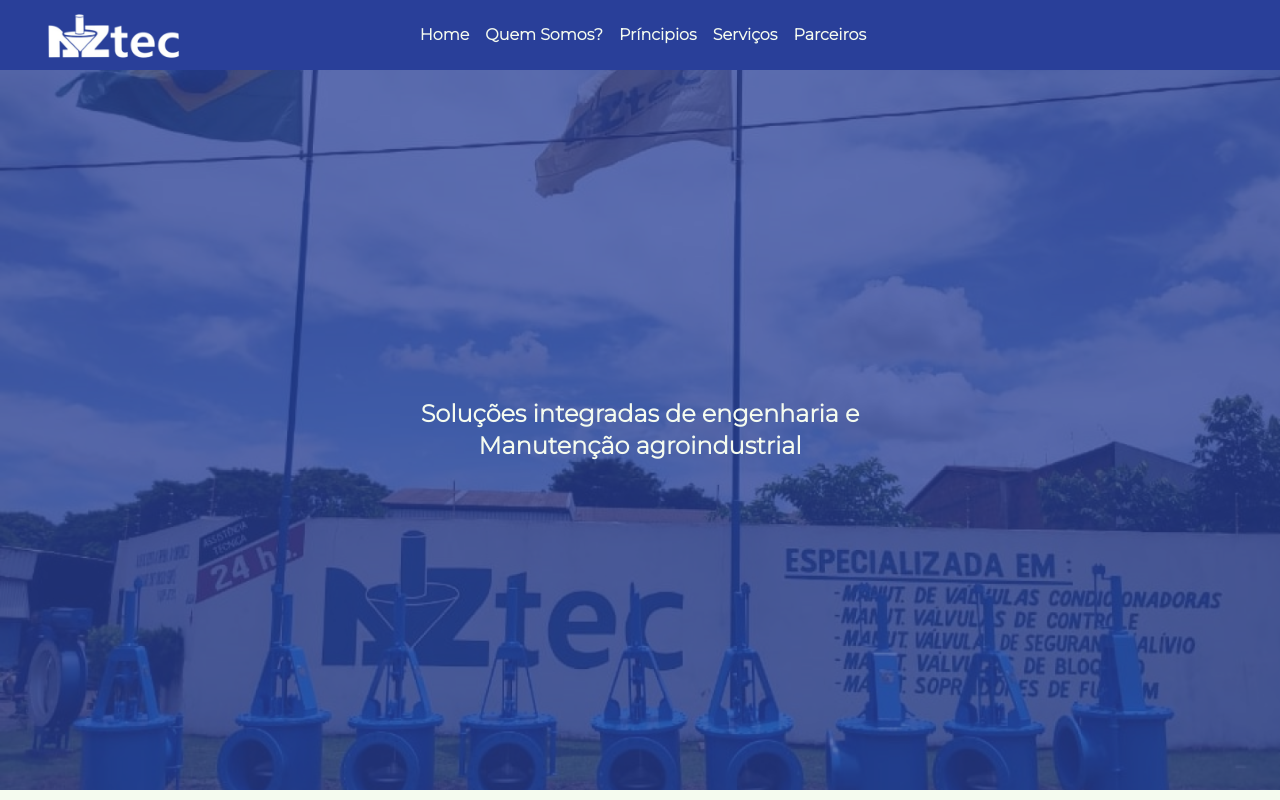
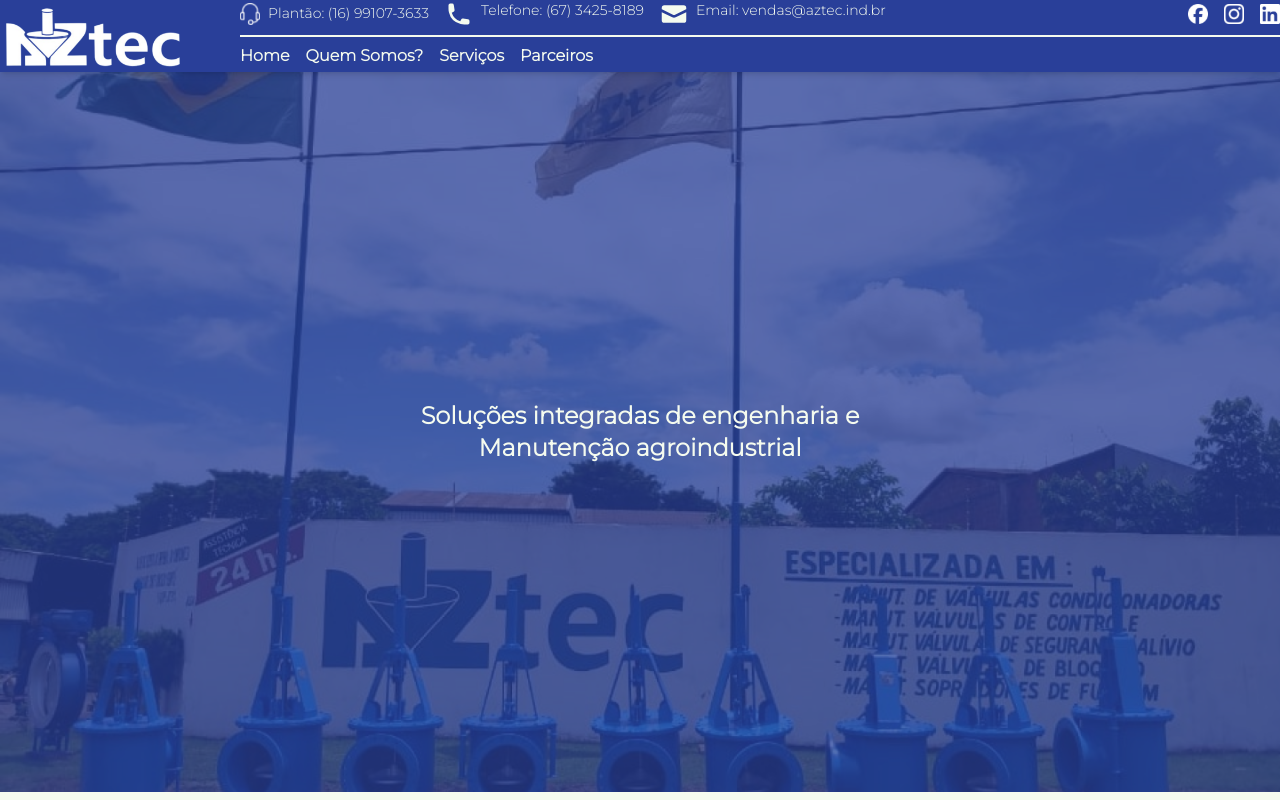
Before and after one commit to TakashiNishii/AZtec, a Next.js app: page / in a window 1280 px wide. Shown: the top 800 px of the page. Built offline with nearby package versions, Linux system fonts and the light colour scheme.

Commit message:
:art: Header

```diff
--- a/app/components/Footer.tsx
+++ b/app/components/Footer.tsx
@@ -50,7 +50,7 @@
         </aside>
 
         <nav className='w-full md:w-1/2 self-center'>
-          <h3 className="text-2xl font-bold">Nos envie um e-mail!</h3>
+          <h3 className="text-2xl font-bold text-center">Nos envie um e-mail!</h3>
           <Link href={"mailto:ygortn14@gmail.com"} className='btn btn-secondary btn-circle w-full text-primary text-xl font-bold'>
             <EnvelopeIcon className='w-10 h-10' />
           </Link>
--- a/app/components/Header.tsx
+++ b/app/components/Header.tsx
@@ -5,7 +5,7 @@
 
 export const Header = () => {
   return (
-    <div className="w-full bg-primary shadow-md p-2 md:px-11">
+    <div className="w-full bg-primary shadow-md z-30">
       <HeaderContent />
       <HeaderContentMobile />
     </div>
--- a/app/components/HeaderContent/HeaderContent.tsx
+++ b/app/components/HeaderContent/HeaderContent.tsx
@@ -1,17 +1,61 @@
+import { EnvelopeIcon, PhoneIcon } from '@heroicons/react/16/solid'
 import Image from 'next/image'
+import Link from 'next/link'
 import React from 'react'
 
 const HeaderContent = () => {
   return (
-    <div className='hidden md:flex md:flex-row'>
-      <Image src="/images/Logo.png" alt="Logo AZtec" width="150" height="150" />
-      <nav className="flex w-full text-secondary font-semibold justify-center items-center lg:mr-36">
-        <ul className="flex flex-row">
-          <li className="p-2">Home</li>
-          <li className="p-2">Quem Somos?</li>
-          <li className="p-2">Príncipios</li>
-          <li className="p-2">Serviços</li>
-          <li className="p-2">Parceiros</li>
+    <div className='hidden md:flex md:flex-row gap-10'>
+      <Image src="/images/LogoHero.png" alt="Logo AZtec" width="200" height="200" />
+      <nav className="flex flex-col flex-1 text-secondary font-semibold justify-start items-start">
+        <div className='w-full flex flex-row flex-wrap justify-between items-center'>
+          <div className='flex flex-row gap-4 items-center'>
+            <div className='flex gap-2'>
+              <Image src="/icons/plantao.png" alt="Telefone" width={20} height={20} />
+              <p className='text-sm font-medium'>
+                <span className='hidden lg:inline'>Plantão: </span>
+                (16) 99107-3633
+              </p>
+            </div>
+            <div className='flex gap-2'>
+              <PhoneIcon className='w-7 h-7' />
+              <p className='text-sm font-medium'>
+                <span className='hidden lg:inline'>Telefone: </span>
+                (67) 3425-8189
+              </p>
+            </div>
+            <div className='flex gap-2'>
+              <EnvelopeIcon className='w-7 h-7' />
+              <p className='text-sm font-medium'>
+                <span className='hidden lg:inline'>Email: </span>
+                vendas@aztec.ind.br
+              </p>
+            </div>
+          </div>
+
+          <div className='flex flex-row gap-4 '>
+            {/* Facebook */}
+            <Link href={"https://www.facebook.com/p/Aztec-Engenharia-100064005496513/"} target='_blank' className='hover:opacity-75'>
+              <Image src="/icons/facebook.svg" alt="Facebook" width={20} height={20} />
+            </Link>
+
+            {/* Instagram */}
+            <Link href={"https://www.instagram.com/aztec.engenharia/"} target='_blank' className='hover:opacity-75'>
+              <Image src="/icons/instagram.svg" alt="Instagram" width={20} height={40} />
+            </Link>
+
+            {/* LinkedIN */}
+            <Link href={"https://www.linkedin.com/company/azteceng/"} target='_blank' className='hover:opacity-75'>
+              <Image src="/icons/linkedin.svg" alt="LinkedIN" width={20} height={20} />
+            </Link>
+          </div>
+        </div>
+        <div className='divider divider-secondary my-0 p-0 w-full' />
+        <ul className="flex flex-row gap-4">
+          <Link href={"/"} className='hover:text-black'>Home</Link>
+          <Link href={"/quem-somos"} className='hover:text-black'>Quem Somos?</Link>
+          <Link href={"/#servicos"} className='hover:text-black'>Serviços</Link>
+          <Link href={"/#parceiros"} className='hover:text-black'>Parceiros</Link>
         </ul>
       </nav>
     </div>
--- a/app/components/HeaderContent/HeaderContentMobile.tsx
+++ b/app/components/HeaderContent/HeaderContentMobile.tsx
@@ -1,11 +1,20 @@
+"use client"
 import Image from 'next/image'
+import Link from 'next/link'
 import React from 'react'
 
 const HeaderContentMobile = () => {
+  const closeDrawer = () => {
+    //  click on label to close drawer
+    const drawerButton = document.getElementById('my-drawerButton')
+    drawerButton?.click()
+  }
   return (
-    <nav className="navbar md:hidden">
+    <nav className="drawer fixed bg-primary md:hidden">
+      <input id="my-drawer-4" type="checkbox" className="drawer-toggle" />
+      <div className="drawer-content navbar">
         <div className="flex-none">
-        <button className="btn btn-sm btn-square btn-ghost text-white p-0">
+          <label htmlFor="my-drawer-4" className="btn btn-sm btn-square btn-ghost text-white p-0 drawer-button">
             <svg
               xmlns="http://www.w3.org/2000/svg"
               fill="none"
@@ -17,10 +26,26 @@
                 stroke-width="2"
                 d="M4 6h16M4 12h16M4 18h16"></path>
             </svg>
-        </button>
+          </label>
         </div>
 
         <Image src="/images/Logo.png" alt="Logo AZtec" width="125" height="125" className='mx-auto' />
+      </div>
+
+      <div className="drawer-side z-40">
+        <label htmlFor="my-drawer-4" aria-label="close sidebar" className="drawer-overlay"></label>
+        <ul className="menu gap-5 bg-primary bg-opacity-75 text-base-content min-h-full w-80 p-4">
+
+          <label htmlFor="my-drawer-4" id='my-drawerButton' className="btn btn-sm btn-square font-bold text-white p-0 drawer-button z-50">
+            X
+          </label>
+
+          <Link href={"/"} onClick={() => closeDrawer()} className='text-white text-lg font-bold hover:text-black'>Home</Link>
+          <Link href={"/quem-somos"} onClick={() => closeDrawer()} className='text-white text-lg font-bold hover:text-black'>Quem Somos?</Link>
+          <Link href={"/#servicos"} onClick={() => closeDrawer()} className='text-white text-lg font-bold hover:text-black'>Serviços</Link>
+          <Link href={"/#parceiros"} onClick={() => closeDrawer()} className='text-white text-lg font-bold hover:text-black'>Parceiros</Link>
+        </ul>
+      </div>
     </nav>
   )
 }
--- a/app/components/Parceiros.tsx
+++ b/app/components/Parceiros.tsx
@@ -7,6 +7,7 @@
     <>
       <div
         className="hero min-h-[300px] bg-[url('/images/parceiros.png')] bg-cover bg-center"
+        id='parceiros'
       >
         <div className="hero-overlay bg-primary bg-opacity-75"></div>
 
--- a/app/components/Servicos.tsx
+++ b/app/components/Servicos.tsx
@@ -33,7 +33,7 @@
   })
 
   return (
-    <div className='w-full p-2 md:px-11'>
+    <div className='w-full p-2 md:px-11' id='servicos'>
       <div className='bg-primary w-full rounded-3xl flex flex-col gap-4 py-8'>
         <h2 className='text-center text-4xl text-secondary font-bold'>
           Áreas de atuação
```
Also changed, not shown: public/icons/plantao.png (added), public/images/Logo.png. Lines whose indentation alone changed are shown as unchanged.
